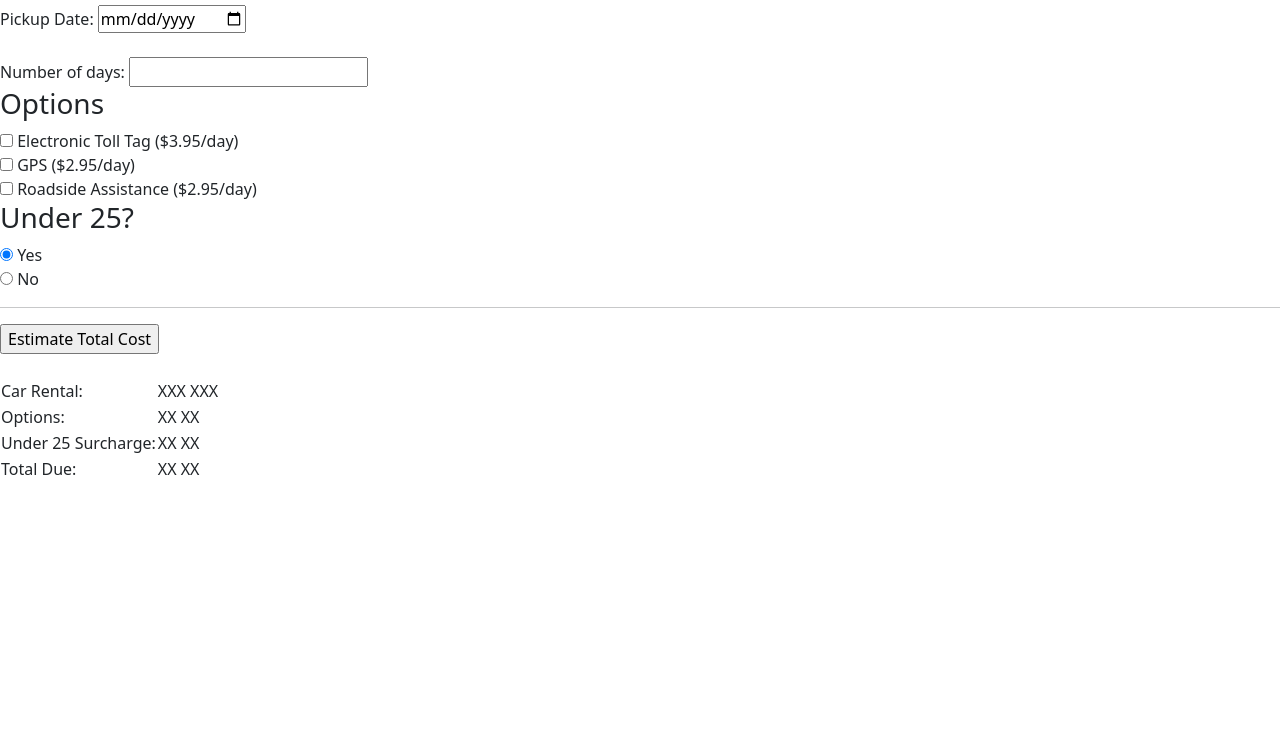
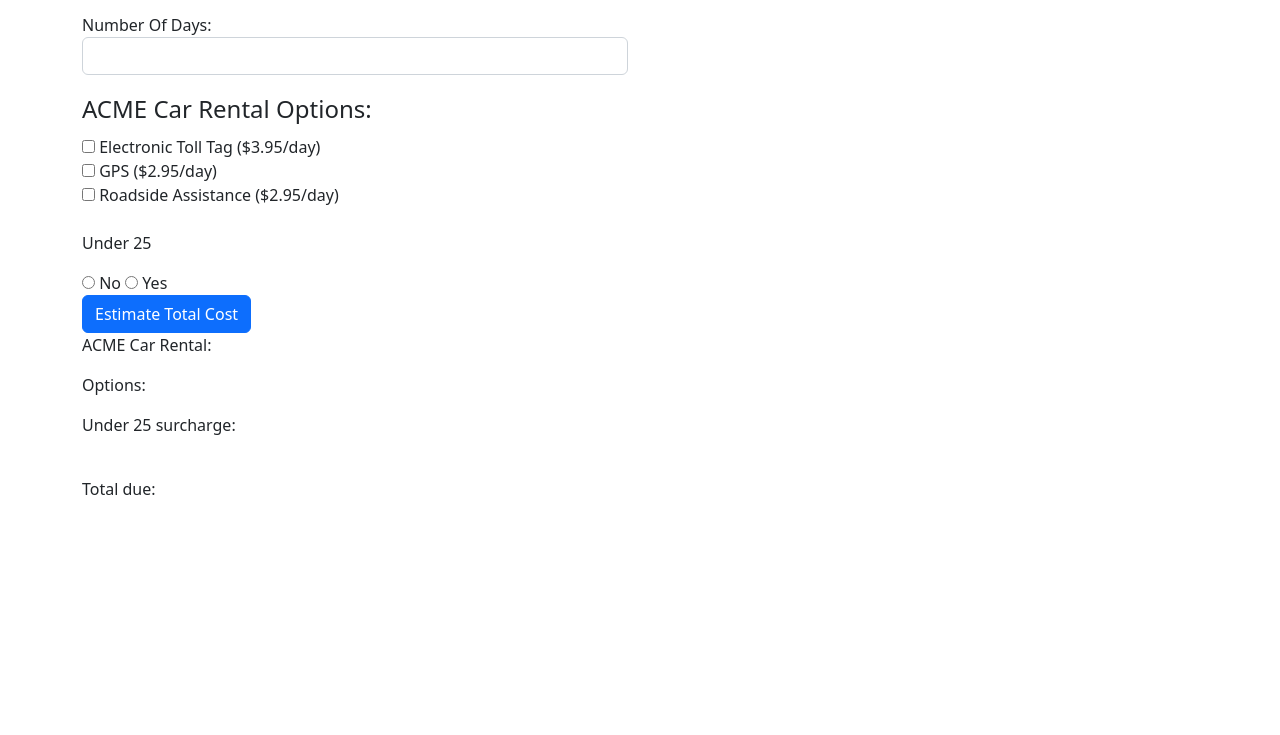
Before and after one commit to A1CodeBreaker/CarRental, a plain HTML site: page CarRental/index.html in a window 1280 px wide. Shown: the part 65-800 px from the top of the page. Drawn offline with nearby package versions, Linux system fonts and the light colour scheme.

Commit message:
Update index.html

```diff
--- a/CarRental/index.html
+++ b/CarRental/index.html
@@ -4,7 +4,7 @@
     <meta charset="UTF-8" />
     <meta http-equiv="X-UA-Compatible" content="IE=edge" />
     <meta name="viewport" content="width=device-width, initial-scale=1.0" />
-    <title>Car Rental</title>
+    <title>ACME Car Rental</title>
     <link
       href="https://cdn.jsdelivr.net/npm/bootstrap@5.2.0-beta1/dist/css/bootstrap.min.css"
       rel="stylesheet"
@@ -13,82 +13,56 @@
     />
   </head>
   <body>
-    <div class="box">
-      <h2><strong>ACME Car Rental</strong></h2>
+    <div class="container">
+      <div class="row">
+        <div class="col">
+          <form>
+            <div class="row">
+              <div class="col-md-6">
+                <fieldset>
+                  <p>
+                    <label for="pickupDate">Pickup date:</label>
+                    <input class="form-control" type="date" id="pickupDate" />
+                  </p>
+                  <p>
+                    <label for="rentDays">Number Of Days:</label>
+                    <input class="form-control" type="number" id="rentDays" />
+                  </p>
+                </fieldset>
+                <fieldset>
+                  <legend>ACME Car Rental Options:</legend>
+                  <input type="checkbox" id="tollTag" name="options" />
+                  <label for="tollTag">Electronic Toll Tag ($3.95/day)</label
+                  ><br />
+                  <input type="checkbox" id="gps" name="options" />
+                  <label for="gps">GPS ($2.95/day)</label><br />
+                  <input type="checkbox" id="roadsideHelp" name="options" />
+                  <label for="roadsideHelp"
+                    >Roadside Assistance ($2.95/day)</label
+                  >
+                </fieldset>
                 <br />
-      <label for="pickupDate">Pickup Date:</label>
-      <input type="date" value="" id="pickupDate" /><br /><br />
-      <label for="numOfDays">Number of days:</label>
-      <input type="number" value="" id="numOfDays" /> <br />
-      <h3>Options</h3>
+                <p>Under 25</p>
+                <input type="radio" name="rentAge" id="under25" />
+                <label for="under25">No</label>
+                <input type="radio" name="rentAge" id="over25" />
+                <label for="over25">Yes</label><br />
                 <input
-        type="checkbox"
-        class="disableAtStart"
-        id="eToll"
-        name="eToll"
-        value="option1"
+                  class="btn btn-primary"
+                  type="button"
+                  value="Estimate Total Cost"
+                  id="totalCostBtn"
                 />
-      Electronic Toll Tag ($3.95/day)<br />
-      <input
-        type="checkbox"
-        class="disableAtStart"
-        id="GPS"
-        name="GPS"
-        value="option2"
-      />
-      GPS ($2.95/day)
+                <p id="carRental">ACME Car Rental:</p>
+                <p id="optChoice">Options:</p>
+                <p id="areYou25">Under 25 surcharge:</p>
                 <br />
-      <input
-        type="checkbox"
-        class="disableAtStart"
-        id="roadside"
-        name="roadside"
-        value="option3"
-      />
-      Roadside Assistance ($2.95/day)<br />
-
-      <h3>Under 25?</h3>
-
-      <input
-        type="radio"
-        class="disableAtStart"
-        name="age"
-        id="yesRadioBtn"
-        value="yesRadioBtn"
-        checked
-      />
-      Yes<br />
-      <input
-        type="radio"
-        class="disableAtStart"
-        name="age"
-        id="noRadioBtn"
-        value="noRadioBtn"
-      />
-      No<br />
-      <hr />
-
-      <input type="button" value="Estimate Total Cost" id="costBtn" />
-      <br /><br />
-
-      <table>
-        <tr>
-          <td>Car Rental:</td>
-          <td id="carRentalBaseCost">XXX XXX</td>
-        </tr>
-        <tr>
-          <td>Options:</td>
-          <td id="optionsCost">XX XX</td>
-        </tr>
-        <tr id="surchargeRow">
-          <td>Under 25 Surcharge:</td>
-          <td id="ageSurcharge">XX XX</td>
-        </tr>
-        <tr>
-            <td>Total Due:</td>
-            <td id="totalRentalCost">XX XX</td>
-          </tr>
-        </table>
+                <p id="dueAmount">Total due:</p>
+              </div>
+            </div>
+          </form>
+        </div>
+      </div>
     </div>
     <script
       src="https://cdn.jsdelivr.net/npm/bootstrap@5.2.0-beta1/dist/js/bootstrap.bundle.min.js"
```
Lines whose indentation alone changed are shown as unchanged.
